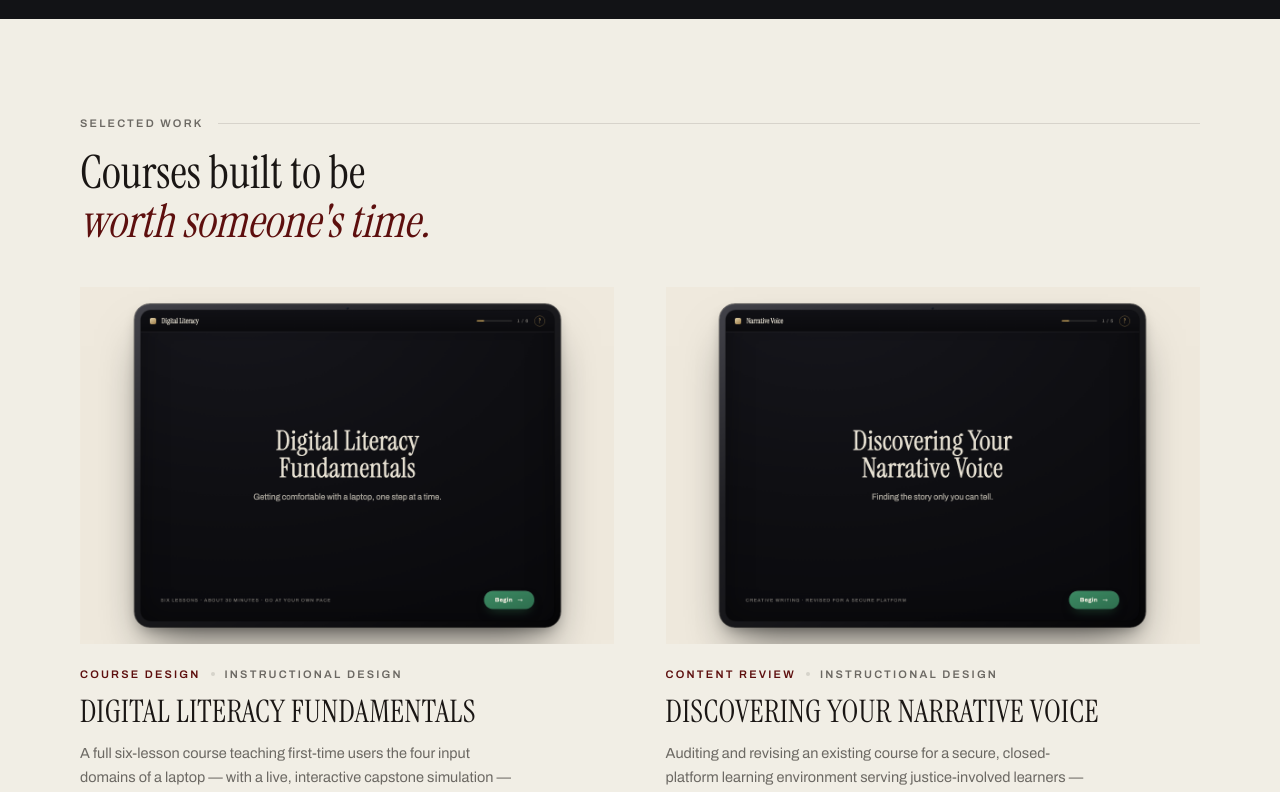
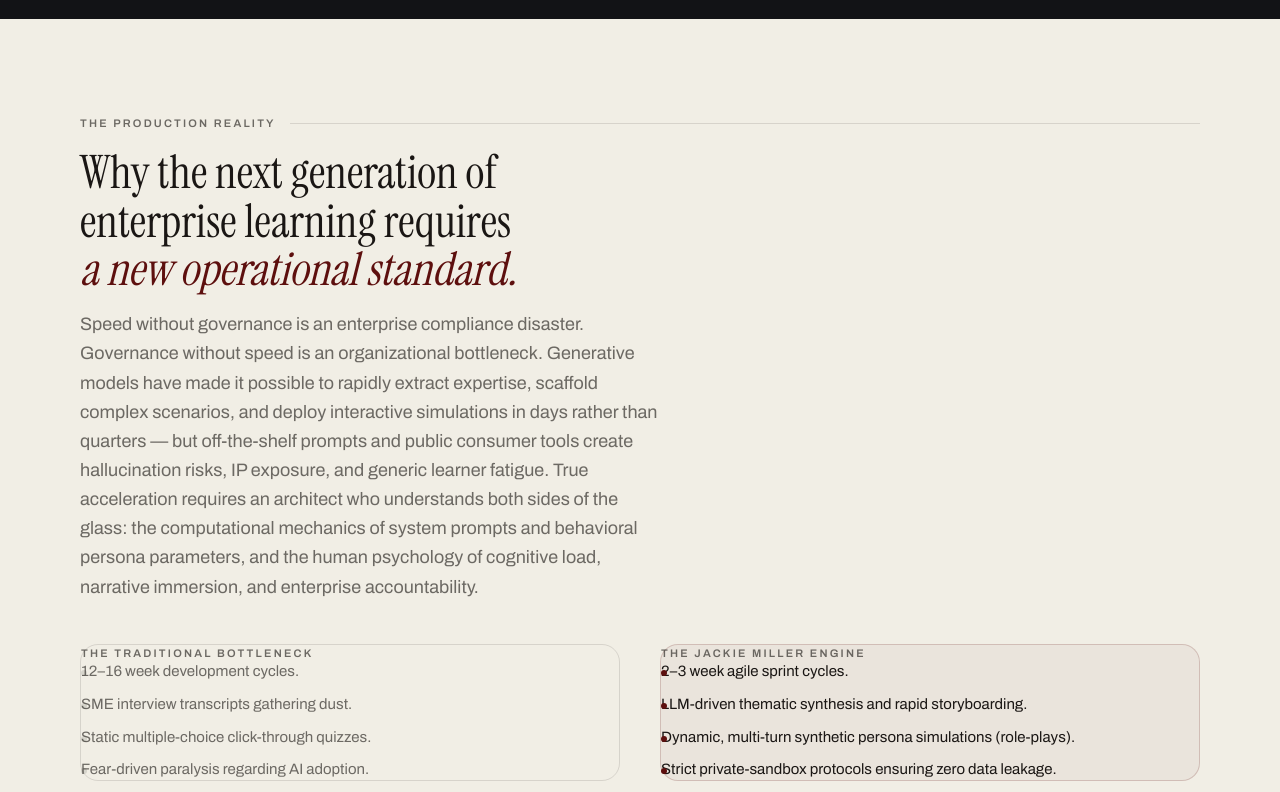
Before and after one commit to jacklyn747/JackieMiller.co, a Next.js app: page / in a window 1280 px wide. Shown: the part 1286-2078 px from the top of the page. Built offline with nearby package versions, Linux system fonts and the light colour scheme.

Commit message:
feat: add The Modern L&D Dilemma comparison module to homepage

```diff
--- a/src/app/page.tsx
+++ b/src/app/page.tsx
@@ -149,6 +149,71 @@
           </div>
         </section>
 
+        {/* ── THE MODERN L&D DILEMMA ── */}
+        <section className="hm hm-sec" id="dilemma">
+          <div className="hm-sec__head">
+            <p className="ds-eyebrow">The Production Reality</p>
+            <h2 className="hm-sec__title">
+              Why the next generation of enterprise learning requires <em>a new operational standard.</em>
+            </h2>
+            <p className="hm-sec__intro">
+              Speed without governance is an enterprise compliance disaster. Governance without speed is
+              an organizational bottleneck. Generative models have made it possible to rapidly extract
+              expertise, scaffold complex scenarios, and deploy interactive simulations in days rather
+              than quarters — but off-the-shelf prompts and public consumer tools create hallucination
+              risks, IP exposure, and generic learner fatigue. True acceleration requires an architect who
+              understands both sides of the glass: the computational mechanics of system prompts and
+              behavioral persona parameters, and the human psychology of cognitive load, narrative
+              immersion, and enterprise accountability.
+            </p>
+          </div>
+          <div className="grid grid-cols-1 md:grid-cols-2 gap-6 md:gap-10 mt-8 md:mt-12">
+            <div className="rounded-[18px] p-6 md:p-8 border-[0.5px]" style={{ borderColor: "var(--ink-dim)" }}>
+              <p className="ds-eyebrow ds-eyebrow--solo">The Traditional Bottleneck</p>
+              <ul className="flex flex-col gap-3 mt-4 p-0 list-none">
+                {[
+                  "12–16 week development cycles.",
+                  "SME interview transcripts gathering dust.",
+                  "Static multiple-choice click-through quizzes.",
+                  "Fear-driven paralysis regarding AI adoption.",
+                ].map((line) => (
+                  <li key={line} className="relative pl-[18px] text-[15px] leading-snug" style={{ color: "var(--ink-mid)" }}>
+                    <span
+                      className="absolute left-0 top-[0.6em] w-1.5 h-1.5 rounded-full"
+                      style={{ background: "var(--ink-dim)" }}
+                      aria-hidden="true"
+                    />
+                    {line}
+                  </li>
+                ))}
+              </ul>
+            </div>
+            <div
+              className="rounded-[18px] p-6 md:p-8 border-[0.5px]"
+              style={{ borderColor: "var(--ox-dim)", background: "color-mix(in srgb, var(--ox) 4%, transparent)" }}
+            >
+              <p className="ds-eyebrow ds-eyebrow--solo">The Jackie Miller Engine</p>
+              <ul className="flex flex-col gap-3 mt-4 p-0 list-none">
+                {[
+                  "2–3 week agile sprint cycles.",
+                  "LLM-driven thematic synthesis and rapid storyboarding.",
+                  "Dynamic, multi-turn synthetic persona simulations (role-plays).",
+                  "Strict private-sandbox protocols ensuring zero data leakage.",
+                ].map((line) => (
+                  <li key={line} className="relative pl-[18px] text-[15px] leading-snug" style={{ color: "var(--ink)" }}>
+                    <span
+                      className="absolute left-0 top-[0.6em] w-1.5 h-1.5 rounded-full"
+                      style={{ background: "var(--ox-accent)" }}
+                      aria-hidden="true"
+                    />
+                    {line}
+                  </li>
+                ))}
+              </ul>
+            </div>
+          </div>
+        </section>
+
         {/* ── SELECTED WORK ── */}
         <section className="hm hm-sec">
           <div className="hm-sec__head">
```
